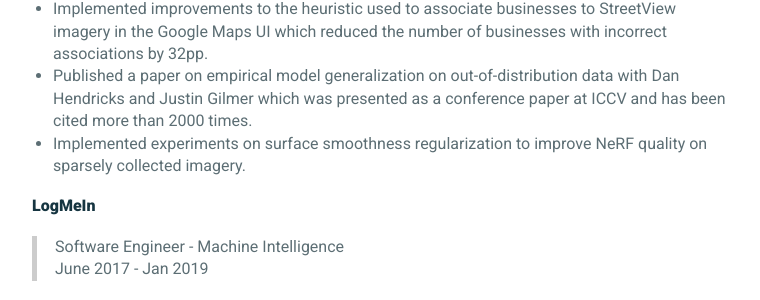
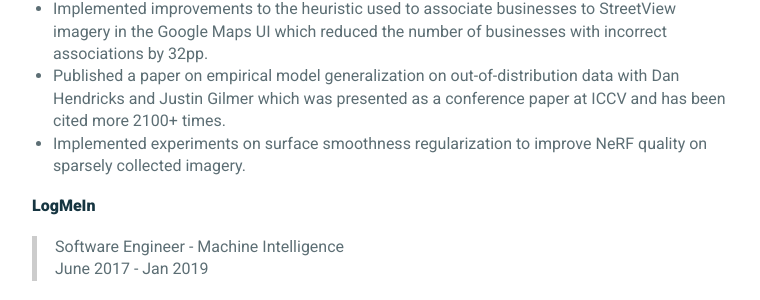
Before and after one commit to frankwang95/frankwang95.github.io, a Jekyll site: the page built from _pages/resume.md, in a window 1280 px wide. Shown: the part 1014-1314 px from the top of the page, without its empty margins (258-1018 px from the left). Built offline with Jekyll 4.4.1, drawn with Linux system fonts in a browser that asks for light colours.

Commit message:
Update resume.md

```diff
--- a/_pages/resume.md
+++ b/_pages/resume.md
@@ -29,7 +29,7 @@ _________________
 
 * Conceptualized, designed, and led four engineers across four teams to implement Geo's current 3D object localization and clustering system from scratch, processing 20PiB of StreetView pixel and LiDAR data per week. My algorithm exceeded Google's previous SoTA quality by 5pp F1 score across a broad range of object types and reduces processing latency from 94.3%.
 * Implemented improvements to the heuristic used to associate businesses to StreetView imagery in the Google Maps UI which reduced the number of businesses with incorrect associations by 32pp.
-* Published a paper on empirical model generalization on out-of-distribution data with Dan Hendricks and Justin Gilmer which was presented as a conference paper at ICCV and has been cited more than 2000 times.
+* Published a paper on empirical model generalization on out-of-distribution data with Dan Hendricks and Justin Gilmer which was presented as a conference paper at ICCV and has been cited more 2100+ times.
 * Implemented experiments on surface smoothness regularization to improve NeRF quality on sparsely collected imagery.
 
 **LogMeIn**
```
